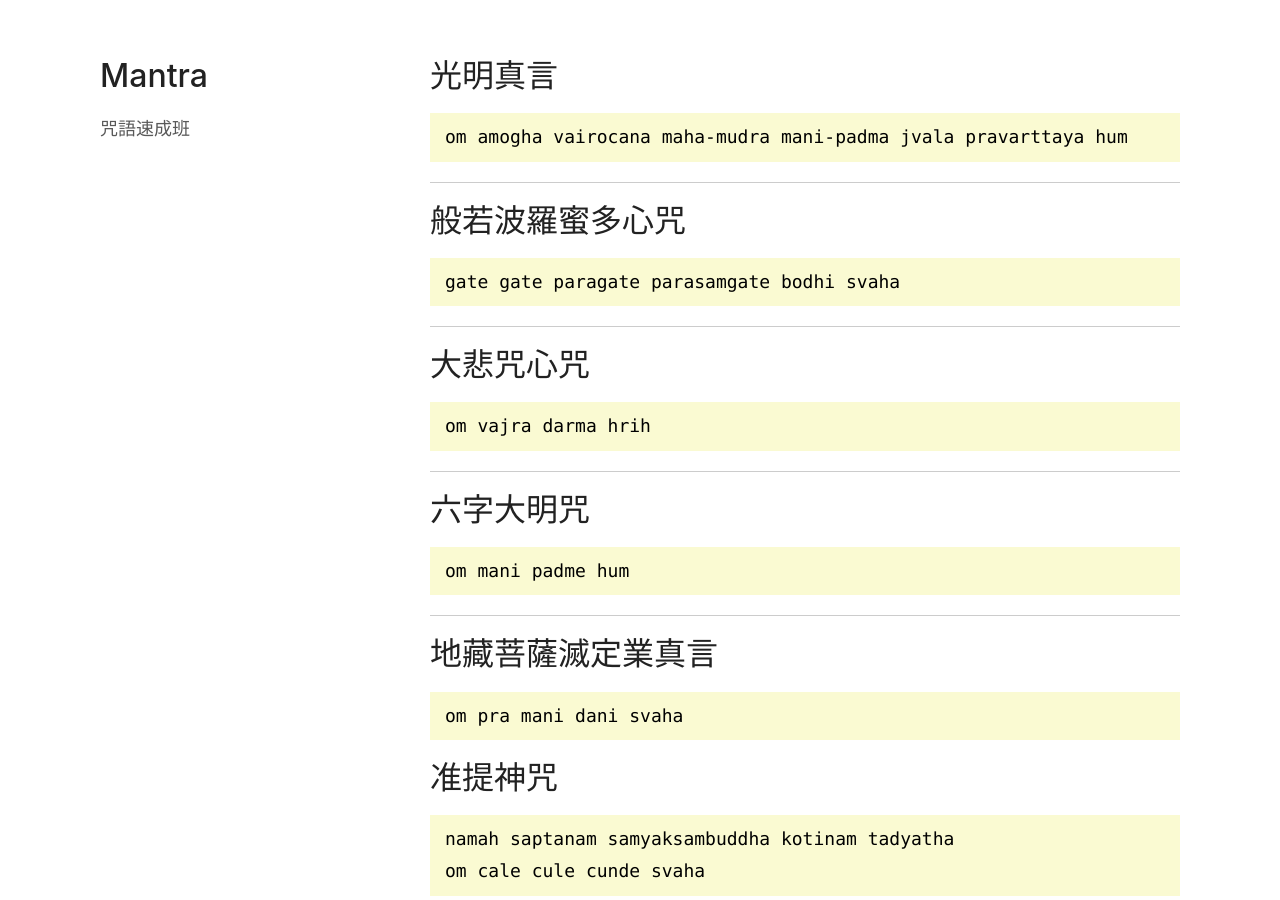
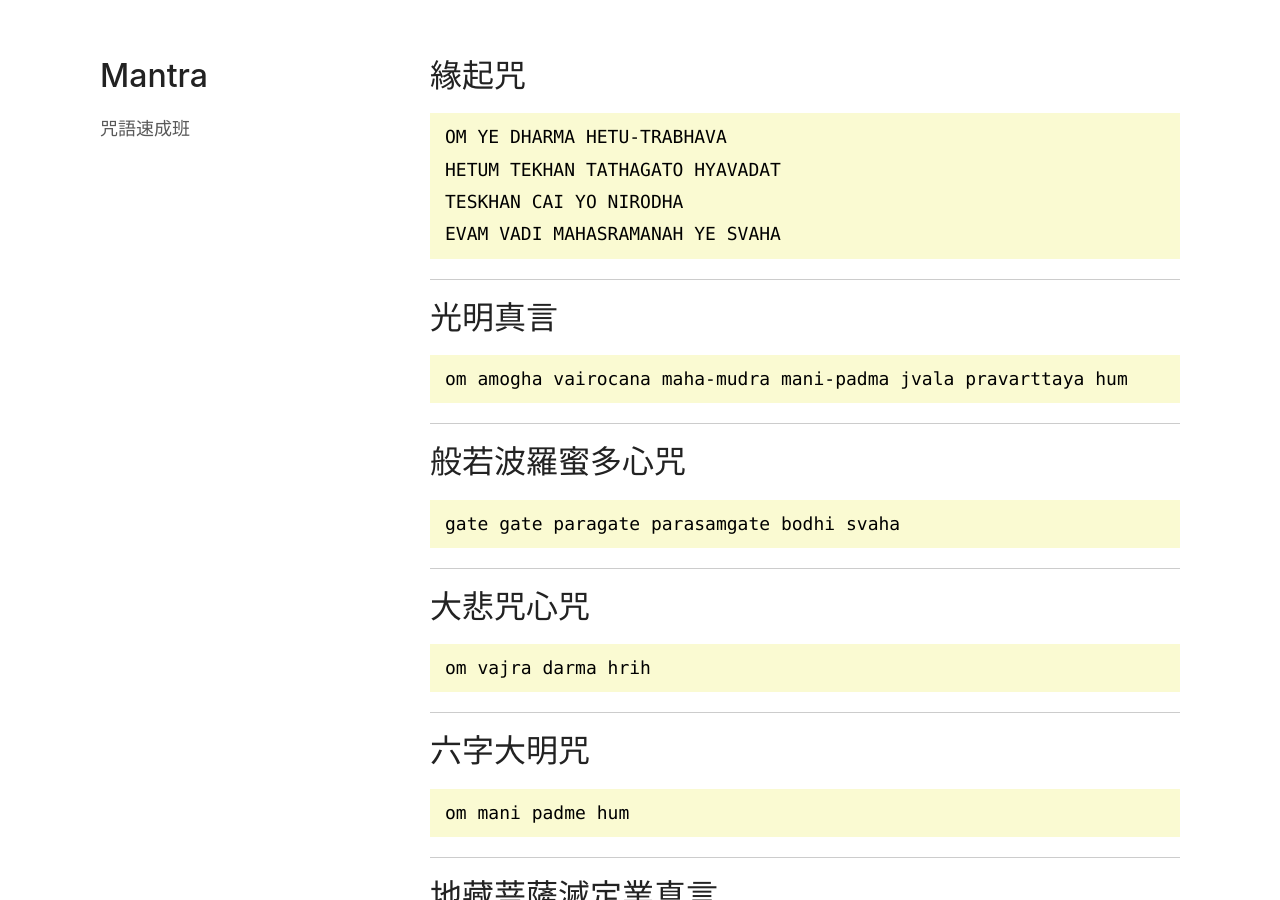
Before and after one commit to zenkarsha/mantra.unlink.men, a Jekyll site: the page built from index.md, in a window 1280 px wide and 900 px high. Built offline with Jekyll 4.4.1, drawn with Linux system fonts in a browser that asks for light colours; our own code applies the rules of GitHub Pages for plain Markdown files.

Commit message:
add 緣起咒

````diff
--- a/index.md
+++ b/index.md
@@ -1,5 +1,15 @@
 ---
 layout: default
+---
+
+# [緣起咒](/dependent-arising-mantra)
+
+```
+OM YE DHARMA HETU-TRABHAVA
+HETUM TEKHAN TATHAGATO HYAVADAT
+TESKHAN CAI YO NIRODHA
+EVAM VADI MAHASRAMANAH YE SVAHA
+```
 ---
 
 # [光明真言](/mantra-of-light)
````
Also changed, not shown: pages/dependent-arising-mantra.md (added, +43 -0 lines).
